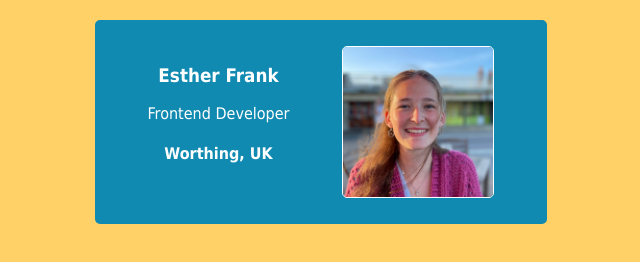
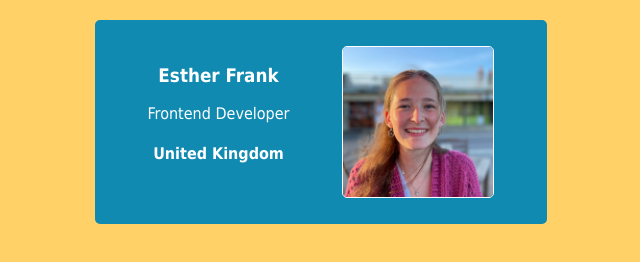
Before and after one commit to estherFrank/business-card, a website built with Vite: page index.html in a window 1280 px wide. Shown: the full height of the page, 319-959 px from the left. Built offline with nearby package versions, Linux system fonts and the light colour scheme.

Commit message:
Change location in index.html

```diff
--- a/index.html
+++ b/index.html
@@ -7,7 +7,7 @@
             <div>
                 <h3 class="text">Esther Frank</h3>
                 <p class="text">Frontend Developer</p>
-                <h4 class="text">Worthing, UK</h4>
+                <h4 class="text">United Kingdom</h4>
             </div>
             <img class="avatar" src="images/esther.jpeg">
         </div>
```
